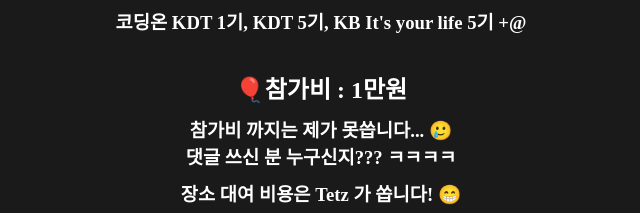
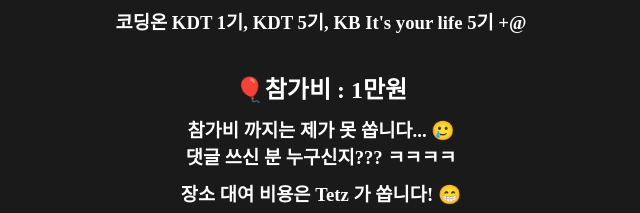
Before and after one commit to xenosign/tetz-night, a plain HTML site: page front/index.html in a window 1280 px wide. Shown: the part 1622-1835 px from the top of the page, 319-959 px from the left. Drawn offline with Linux system fonts and the light colour scheme; no server answers.

Commit message:
250203 오타 수정

```diff
--- a/front/index.html
+++ b/front/index.html
@@ -80,7 +80,7 @@
           <div>
             <h2>🎈참가비 : 1만원</h2>
             <h3 class="margin-top">
-              참가비 까지는 제가 못씁니다... 🥲<br />
+              참가비 까지는 제가 못 쏩니다... 🥲<br />
               댓글 쓰신 분 누구신지??? ㅋㅋㅋㅋ
             </h3>
             <h3 class="margin-top">장소 대여 비용은 Tetz 가 쏩니다! 😁</h3>
```
